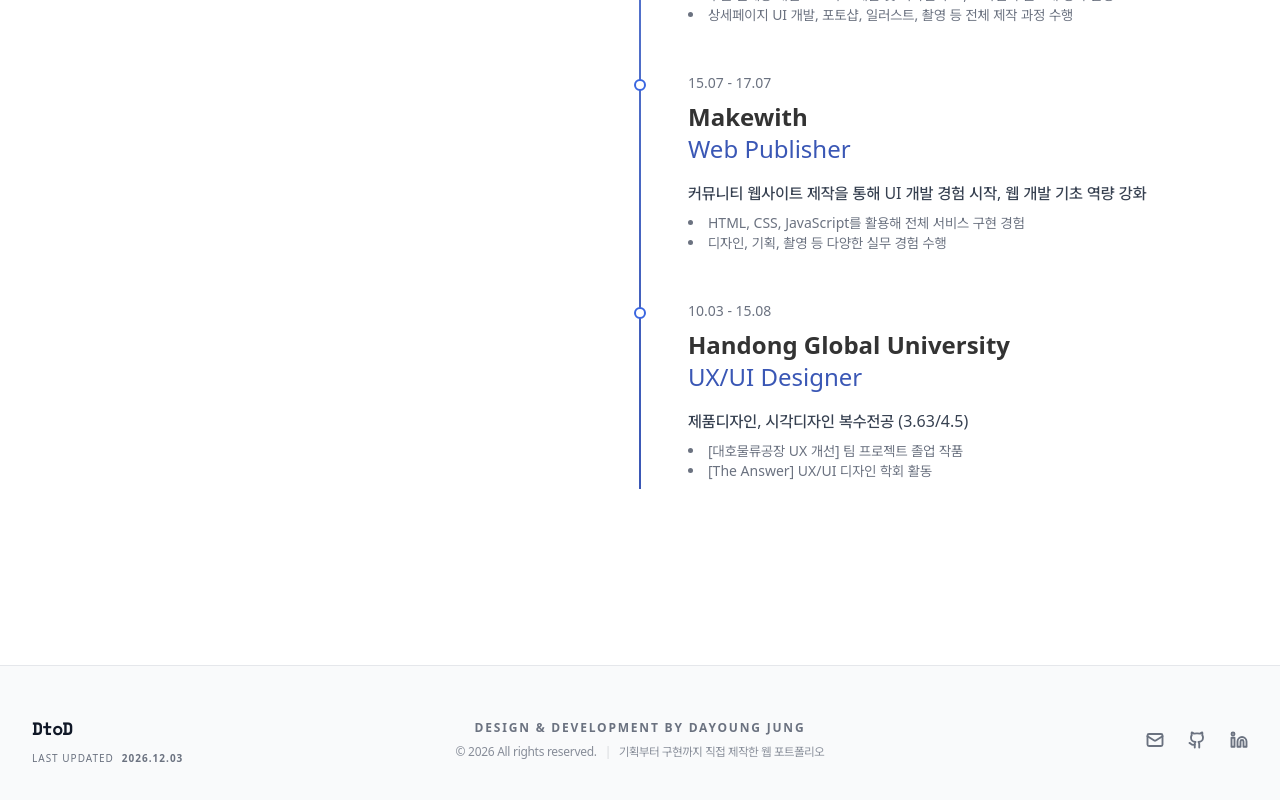
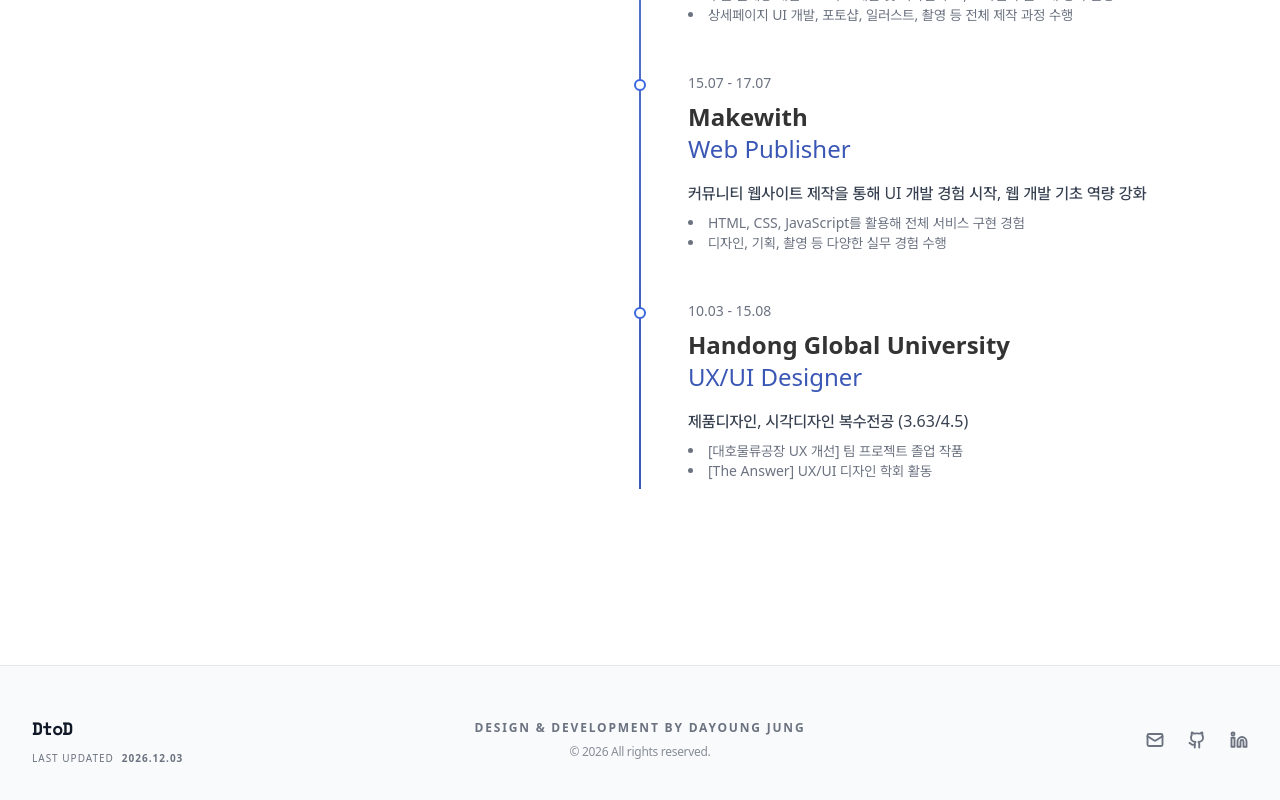
Before and after one commit to diayeri/portfolio-next, a Next.js app: page / in a window 1280 px wide. Shown: the part 3345-4145 px from the top of the page. Built offline with nearby package versions, Linux system fonts and the light colour scheme; no server answers.

Commit message:
docs: 푸터 내용 업데이트 (간략화)

```diff
--- a/src/components/Footer.tsx
+++ b/src/components/Footer.tsx
@@ -37,8 +37,6 @@ const Footer: React.FC = () => {
 
           <p className="mt-2 opacity-80">
             &copy; {new Date().getFullYear()} All rights reserved.
-            <span className="mx-2 opacity-30">|</span>
-            기획부터 구현까지 직접 제작한 웹 포트폴리오
           </p>
         </div>
 
```
